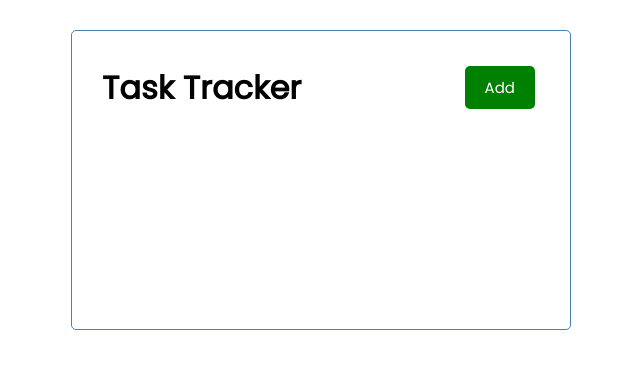
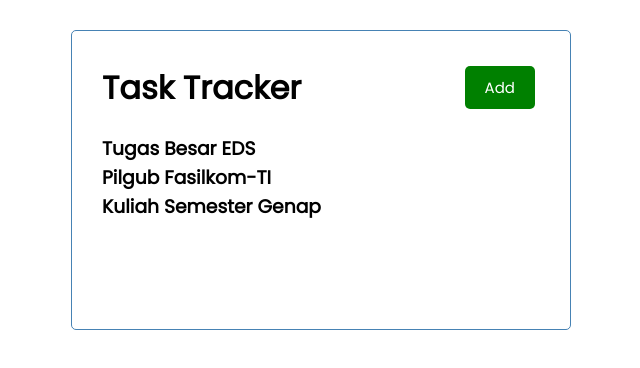
Before and after one commit to fakhririzha/react-2021, a React (Create React App) app: page / in a window 1280 px wide. Shown: the top 368 px of the page, without its empty margins (319-959 px from the left). Built offline with nearby package versions, Linux system fonts and the light colour scheme.

Commit message:
Printing value of task cons in Tasks Component

```diff
--- a/src/App.js
+++ b/src/App.js
@@ -1,9 +1,11 @@
 import Header from "./components/Header";
+import Tasks from "./components/Tasks";
 
 const App = () => {
 	return (
 		<div className="container">
 			<Header></Header>
+			<Tasks></Tasks>
 		</div>
 	);
 };
--- /dev/null
+++ b/src/components/Tasks.js
@@ -0,0 +1,32 @@
+const tasks = [
+	{
+		id: 1,
+		text: "Tugas Besar EDS",
+		day: "Jan 31st at 10.00am",
+		reminder: true,
+	},
+	{
+		id: 2,
+		text: "Pilgub Fasilkom-TI",
+		day: "Mar 13th at 14.00pm",
+		reminder: true,
+	},
+	{
+		id: 3,
+		text: "Kuliah Semester Genap",
+		day: "Feb 15th at 08.00am",
+		reminder: false,
+	},
+];
+
+const Tasks = () => {
+	return (
+		<>
+			{tasks.map((task) => (
+				<h3 key={task.id}>{task.text}</h3>
+			))}
+		</>
+	);
+};
+
+export default Tasks;
```
Also changed, not shown: 1 other file (tests, documents, lock files or other folders).
